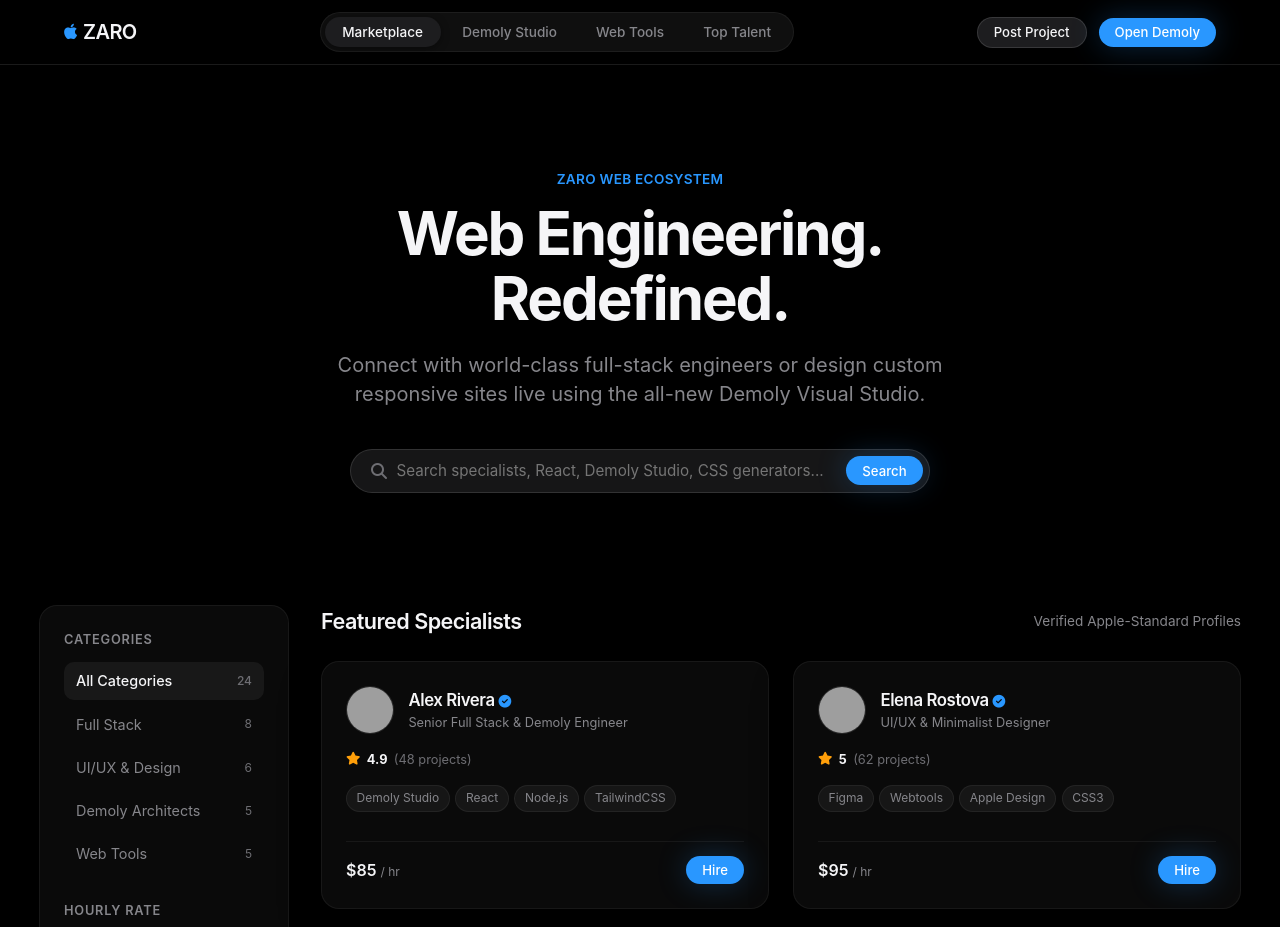
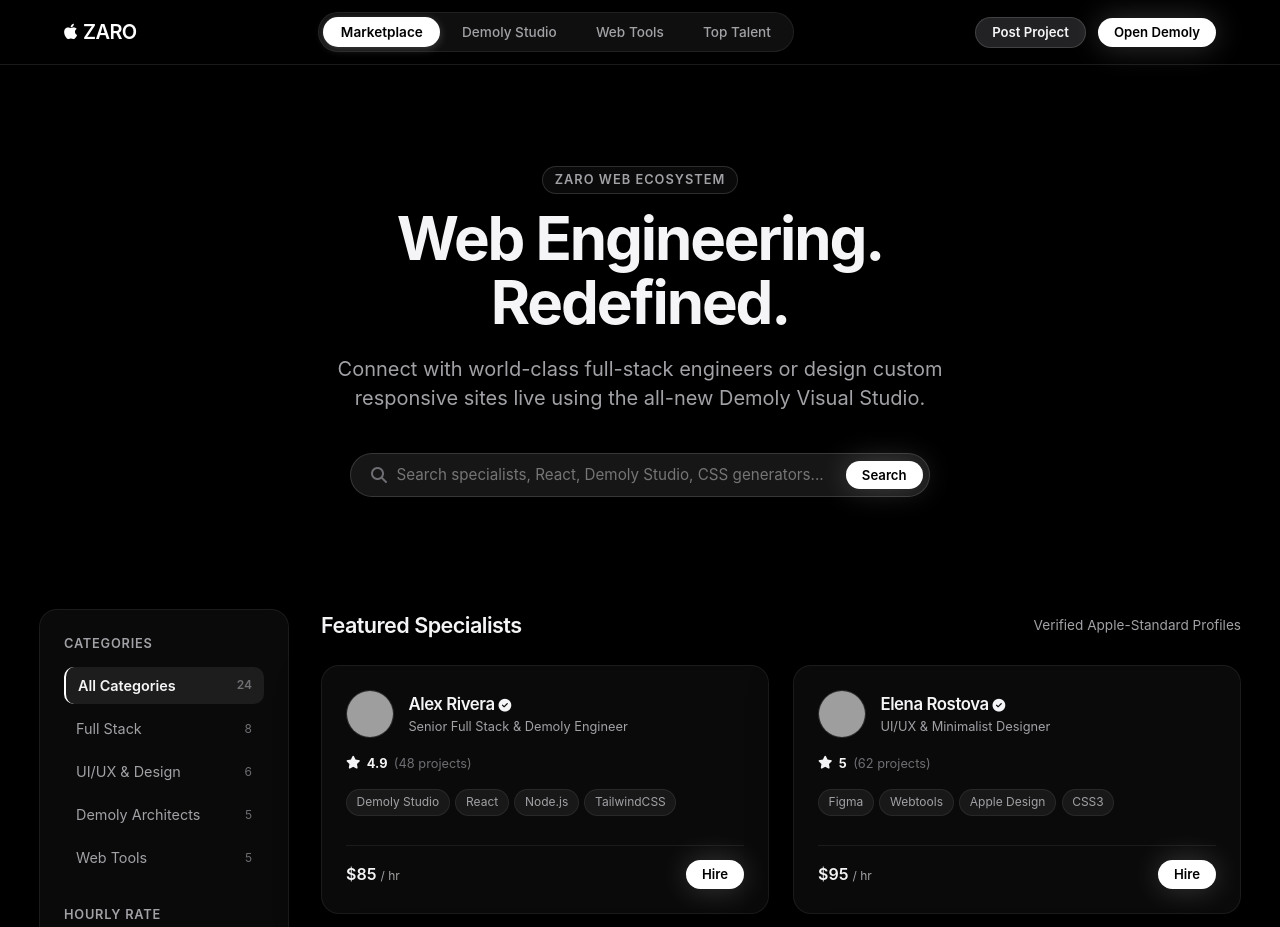
Before and after one commit to gopiprakan/zaro, a website: page index.html in a window 1280 px wide. Shown: the top 927 px of the page. Drawn offline with Linux system fonts and the light colour scheme; grey boxes are pictures that could not be loaded; a web font is replaced by a local one.

Commit message:
refactor: update design system to titanium monochrome theme by removing blue accents

```diff
--- a/index.html
+++ b/index.html
@@ -18,7 +18,7 @@
     <link href="https://fonts.googleapis.com/css2?family=Outfit:wght@300;400;500;600;700&family=SF+Mono:wght@400;500&display=swap" rel="stylesheet">
     <link rel="stylesheet" href="https://cdnjs.cloudflare.com/ajax/libs/font-awesome/6.4.0/css/all.min.css">
 
-    <link rel="stylesheet" href="style.css?v=apple1">
+    <link rel="stylesheet" href="style.css?v=titanium1">
 </head>
 
 <body>
--- a/style.css
+++ b/style.css
@@ -1,27 +1,30 @@
 /* ==========================================================================
-   ZARO PLATFORM - APPLE-INSPIRED MODERN, NEAT & SIMPLE DESIGN SYSTEM
+   ZARO PLATFORM - APPLE-INSPIRED PURE MONOCHROME TITANIUM THEME (NO BLUE)
    ========================================================================== */
 
 :root {
-    /* Apple Color Palette */
+    /* Apple Titanium Color Palette */
     --apple-bg: #000000;
     --apple-surface: #161617;
-    --apple-surface-elevated: #1d1d1f;
+    --apple-surface-elevated: #222224;
     --apple-card: rgba(255, 255, 255, 0.04);
     --apple-card-hover: rgba(255, 255, 255, 0.08);
 
-    --apple-border: rgba(255, 255, 255, 0.12);
-    --apple-border-subtle: rgba(255, 255, 255, 0.06);
-    --apple-border-glow: rgba(41, 151, 255, 0.4);
+    --apple-border: rgba(255, 255, 255, 0.14);
+    --apple-border-subtle: rgba(255, 255, 255, 0.07);
 
-    --apple-blue: #2997ff;
-    --apple-blue-hover: #0077ed;
+    /* Non-Blue Apple Accents: Pure Titanium White & Warm Gold */
+    --apple-accent: #ffffff;
+    --apple-accent-hover: #e5e5ea;
+    --apple-accent-glow: rgba(255, 255, 255, 0.25);
+
+    --apple-gold: #d4af37;
+    --apple-silver: #e5e5ea;
+    --apple-emerald: #30d158;
     --apple-purple: #af52de;
-    --apple-green: #30d158;
-    --apple-orange: #ff9f0a;
 
     --text-primary: #f5f5f7;
-    --text-secondary: #86868b;
+    --text-secondary: #a1a1a6;
     --text-tertiary: #6e6e73;
 
     /* Apple Typography */
@@ -33,9 +36,9 @@
     --radius-lg: 28px;
     --radius-full: 9999px;
 
-    --shadow-apple: 0 20px 40px rgba(0, 0, 0, 0.4);
-    --shadow-deep: 0 30px 60px rgba(0, 0, 0, 0.7);
-    --shadow-blue-glow: 0 0 30px rgba(41, 151, 255, 0.25);
+    --shadow-apple: 0 20px 40px rgba(0, 0, 0, 0.5);
+    --shadow-deep: 0 30px 60px rgba(0, 0, 0, 0.8);
+    --shadow-white-glow: 0 0 30px rgba(255, 255, 255, 0.2);
 
     --transition: all 0.3s cubic-bezier(0.25, 1, 0.5, 1);
 }
@@ -79,7 +82,7 @@
     font-size: inherit;
 }
 
-/* Custom Minimal Scrollbar */
+/* Custom Scrollbars */
 ::-webkit-scrollbar {
     width: 6px;
     height: 6px;
@@ -120,30 +123,21 @@
     gap: 0.5rem;
     padding: 0.65rem 1.4rem;
     border-radius: var(--radius-full);
-    font-weight: 500;
-    font-size: 0.9rem;
+    font-weight: 600;
+    font-size: 0.875rem;
     cursor: pointer;
     border: none;
     transition: var(--transition);
     white-space: nowrap;
 }
 
-.btn-primary {
+.btn-primary, .btn-blue {
     background: #ffffff;
     color: #000000;
+    box-shadow: var(--shadow-white-glow);
 }
-.btn-primary:hover {
-    background: #e8e8ed;
-    transform: scale(1.02);
-}
-
-.btn-blue {
-    background: var(--apple-blue);
-    color: #ffffff;
-    box-shadow: var(--shadow-blue-glow);
-}
-.btn-blue:hover {
-    background: var(--apple-blue-hover);
+.btn-primary:hover, .btn-blue:hover {
+    background: #e5e5ea;
     transform: scale(1.02);
 }
 
@@ -154,7 +148,7 @@
 }
 .btn-secondary:hover {
     background: #2c2c2e;
-    border-color: rgba(255, 255, 255, 0.2);
+    border-color: rgba(255, 255, 255, 0.3);
 }
 
 .btn-sm {
@@ -169,7 +163,7 @@
     left: 0;
     width: 100%;
     z-index: 1000;
-    background: rgba(0, 0, 0, 0.8);
+    background: rgba(0, 0, 0, 0.85);
     backdrop-filter: saturate(180%) blur(20px);
     -webkit-backdrop-filter: saturate(180%) blur(20px);
     border-bottom: 1px solid rgba(255, 255, 255, 0.1);
@@ -192,10 +186,11 @@
     align-items: center;
     gap: 0.4rem;
     cursor: pointer;
+    color: #ffffff;
 }
 .logo i {
     font-size: 1.1rem;
-    color: var(--apple-blue);
+    color: #ffffff;
 }
 
 .nav-tabs {
@@ -228,9 +223,10 @@
 }
 
 .tab-btn.active {
-    background: var(--apple-surface-elevated);
-    color: var(--text-primary);
-    box-shadow: 0 2px 8px rgba(0, 0, 0, 0.4);
+    background: #ffffff;
+    color: #000000;
+    font-weight: 600;
+    box-shadow: 0 2px 10px rgba(255, 255, 255, 0.2);
 }
 
 .nav-actions {
@@ -256,7 +252,7 @@
 }
 
 /* ==========================================================================
-   VIEW 1: APPLE-STYLE FREELANCE MARKETPLACE
+   VIEW 1: APPLE FREELANCE MARKETPLACE
    ========================================================================== */
 
 .hero-marketplace {
@@ -267,12 +263,16 @@
 }
 
 .hero-tag {
-    font-size: 0.85rem;
+    font-size: 0.8rem;
     font-weight: 600;
-    color: var(--apple-blue);
-    letter-spacing: 0.02em;
+    color: var(--text-secondary);
+    letter-spacing: 0.08em;
     margin-bottom: 0.75rem;
     display: inline-block;
+    border: 1px solid var(--apple-border);
+    padding: 0.2rem 0.75rem;
+    border-radius: var(--radius-full);
+    background: rgba(255, 255, 255, 0.04);
 }
 
 .hero-title {
@@ -306,8 +306,8 @@
 }
 
 .hero-search-bar:focus-within {
-    border-color: var(--apple-blue);
-    box-shadow: 0 0 0 3px rgba(41, 151, 255, 0.2);
+    border-color: #ffffff;
+    box-shadow: 0 0 0 3px rgba(255, 255, 255, 0.2);
 }
 
 .hero-search-bar i {
@@ -372,12 +372,13 @@
 }
 
 .filter-item:hover, .filter-item.active {
-    background: rgba(255, 255, 255, 0.06);
+    background: rgba(255, 255, 255, 0.08);
     color: var(--text-primary);
 }
 
 .filter-item.active {
-    font-weight: 500;
+    font-weight: 600;
+    border-left: 2px solid #ffffff;
 }
 
 .cards-grid {
@@ -427,7 +428,7 @@
 }
 
 .skill-tag {
-    background: rgba(255, 255, 255, 0.05);
+    background: rgba(255, 255, 255, 0.06);
     border: 1px solid var(--apple-border-subtle);
     padding: 0.2rem 0.6rem;
     border-radius: var(--radius-full);
@@ -451,7 +452,7 @@
 }
 
 /* ==========================================================================
-   VIEW 2: DEMOLY VISUAL WEBSITE STUDIO (APPLE INSPECTOR STYLE)
+   VIEW 2: DEMOLY VISUAL WEBSITE STUDIO
    ========================================================================== */
 
 .studio-container {
@@ -492,8 +493,9 @@
 }
 
 .vp-btn.active, .vp-btn:hover {
-    background: var(--apple-surface-elevated);
-    color: var(--text-primary);
+    background: #ffffff;
+    color: #000000;
+    font-weight: 600;
 }
 
 .studio-body {
@@ -529,9 +531,9 @@
 }
 
 .sb-tab.active {
-    color: var(--apple-blue);
-    border-bottom-color: var(--apple-blue);
-    background: rgba(41, 151, 255, 0.05);
+    color: #ffffff;
+    border-bottom-color: #ffffff;
+    background: rgba(255, 255, 255, 0.05);
 }
 
 .sidebar-content {
@@ -553,8 +555,8 @@
 }
 
 .block-preset-card:hover {
-    background: rgba(255, 255, 255, 0.07);
-    border-color: var(--apple-border);
+    background: rgba(255, 255, 255, 0.08);
+    border-color: #ffffff;
     transform: translateX(3px);
 }
 
@@ -562,8 +564,8 @@
     width: 36px;
     height: 36px;
     border-radius: var(--radius-sm);
-    background: rgba(41, 151, 255, 0.12);
-    color: var(--apple-blue);
+    background: rgba(255, 255, 255, 0.1);
+    color: #ffffff;
     display: flex;
     align-items: center;
     justify-content: center;
@@ -589,8 +591,8 @@
 }
 
 .theme-swatch:hover, .theme-swatch.active {
-    border-color: var(--apple-blue);
-    box-shadow: 0 0 12px rgba(41, 151, 255, 0.25);
+    border-color: #ffffff;
+    box-shadow: 0 0 12px rgba(255, 255, 255, 0.2);
 }
 
 /* Canvas Viewport */
@@ -633,7 +635,7 @@
 .canvas-empty-state i {
     font-size: 2.5rem;
     margin-bottom: 1rem;
-    color: var(--apple-blue);
+    color: #ffffff;
 }
 
 /* Canvas Components */
@@ -644,7 +646,7 @@
 }
 
 .canvas-block:hover {
-    border-color: var(--apple-blue);
+    border-color: #ffffff;
 }
 
 .canvas-block-controls {
@@ -692,7 +694,7 @@
 .demo-hero-block {
     padding: 5rem 2rem;
     text-align: center;
-    background: radial-gradient(circle at center, rgba(41, 151, 255, 0.08) 0%, transparent 70%);
+    background: radial-gradient(circle at center, rgba(255, 255, 255, 0.05) 0%, transparent 70%);
 }
 
 .demo-hero-title {
@@ -766,7 +768,7 @@
 }
 
 .tool-title i {
-    color: var(--apple-blue);
+    color: #ffffff;
 }
 
 .tool-control-group {
@@ -783,7 +785,7 @@
 
 .range-input {
     width: 100%;
-    accent-color: var(--apple-blue);
+    accent-color: #ffffff;
 }
 
 .tool-preview-stage {
@@ -806,7 +808,7 @@
     padding: 0.75rem 0.9rem;
     font-family: var(--font-code);
     font-size: 0.8rem;
-    color: var(--apple-blue);
+    color: #ffffff;
     display: flex;
     align-items: center;
     justify-content: space-between;
@@ -859,7 +861,7 @@
     left: 0;
     width: 100%;
     height: 100%;
-    background: rgba(0, 0, 0, 0.75);
+    background: rgba(0, 0, 0, 0.8);
     backdrop-filter: blur(15px);
     z-index: 2000;
     display: none;
```
